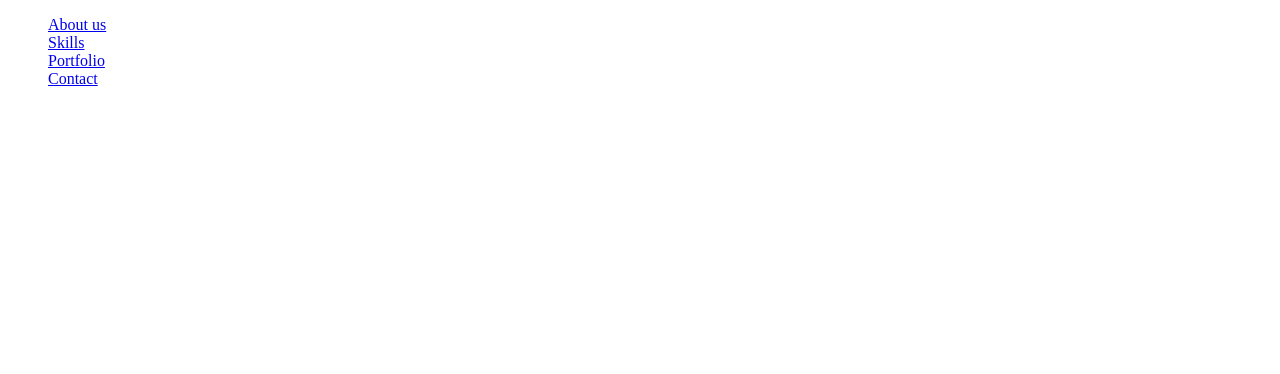
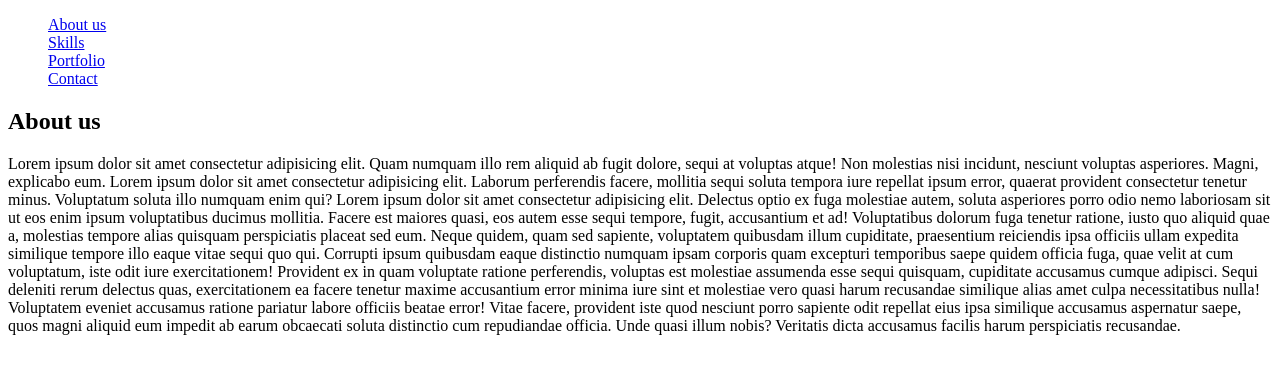
Before and after one commit to Cama-ro/15-html-prosta-strona, a plain HTML site: page index.html in a window 1280 px wide. Drawn offline with Linux system fonts and the light colour scheme.

Commit message:
dodanie sekcji about us

```diff
--- a/index.html
+++ b/index.html
@@ -17,5 +17,39 @@
         </ul>
       </nav>
     </header>
+
+    <section id="about-us">
+      <h1>About us</h1>
+      <p>
+        Lorem ipsum dolor sit amet consectetur adipisicing elit. Quam numquam
+        illo rem aliquid ab fugit dolore, sequi at voluptas atque! Non molestias
+        nisi incidunt, nesciunt voluptas asperiores. Magni, explicabo eum. Lorem
+        ipsum dolor sit amet consectetur adipisicing elit. Laborum perferendis
+        facere, mollitia sequi soluta tempora iure repellat ipsum error, quaerat
+        provident consectetur tenetur minus. Voluptatum soluta illo numquam enim
+        qui? Lorem ipsum dolor sit amet consectetur adipisicing elit. Delectus
+        optio ex fuga molestiae autem, soluta asperiores porro odio nemo
+        laboriosam sit ut eos enim ipsum voluptatibus ducimus mollitia. Facere
+        est maiores quasi, eos autem esse sequi tempore, fugit, accusantium et
+        ad! Voluptatibus dolorum fuga tenetur ratione, iusto quo aliquid quae a,
+        molestias tempore alias quisquam perspiciatis placeat sed eum. Neque
+        quidem, quam sed sapiente, voluptatem quibusdam illum cupiditate,
+        praesentium reiciendis ipsa officiis ullam expedita similique tempore
+        illo eaque vitae sequi quo qui. Corrupti ipsum quibusdam eaque
+        distinctio numquam ipsam corporis quam excepturi temporibus saepe quidem
+        officia fuga, quae velit at cum voluptatum, iste odit iure
+        exercitationem! Provident ex in quam voluptate ratione perferendis,
+        voluptas est molestiae assumenda esse sequi quisquam, cupiditate
+        accusamus cumque adipisci. Sequi deleniti rerum delectus quas,
+        exercitationem ea facere tenetur maxime accusantium error minima iure
+        sint et molestiae vero quasi harum recusandae similique alias amet culpa
+        necessitatibus nulla! Voluptatem eveniet accusamus ratione pariatur
+        labore officiis beatae error! Vitae facere, provident iste quod nesciunt
+        porro sapiente odit repellat eius ipsa similique accusamus aspernatur
+        saepe, quos magni aliquid eum impedit ab earum obcaecati soluta
+        distinctio cum repudiandae officia. Unde quasi illum nobis? Veritatis
+        dicta accusamus facilis harum perspiciatis recusandae.
+      </p>
+    </section>
   </body>
 </html>
```
